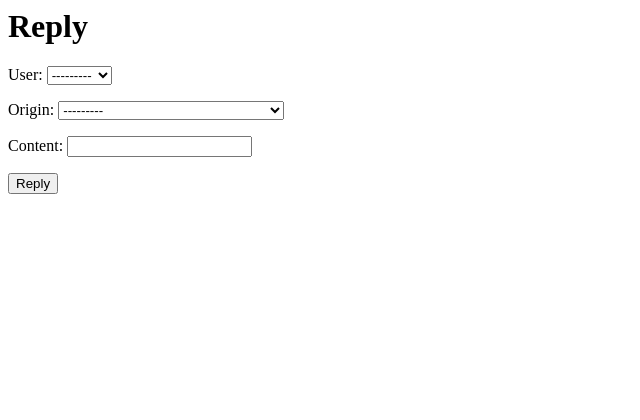
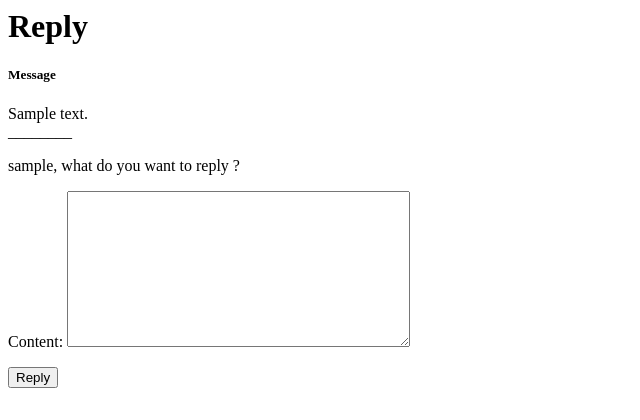
Before and after one commit to ReiNula/django-social-media, a Django app: page /reply/1/ in a window 1280 px wide. Shown: the top 420 px of the page, without its empty margins (0-640 px from the left). Run offline with Django 4.2, Linux system fonts and the light colour scheme; a user stored in the database is signed in; tables that the repository leaves empty hold one stand-in row (values such as "Sample post").

Commit message:
Reply feature

```diff
--- a/socialmedia/forms.py
+++ b/socialmedia/forms.py
@@ -36,7 +36,12 @@ class ReplyForm(forms.ModelForm):
 
     class Meta:
         model = Message
-        fields = ('user', 'origin', 'content')
+        # fields = ('user', 'origin', 'content')
+        fields = ('content',)
+
+        widgets = {
+            'content': forms.Textarea(attrs={'class': 'form-control'}),
+        }
 
 
 class LikeForm(forms.ModelForm):
--- a/socialmedia/templates/socialmedia/index.html
+++ b/socialmedia/templates/socialmedia/index.html
@@ -8,6 +8,7 @@
 {% if user.is_authenticated %}
     <p>Welcome, {{ user.username }}. Thanks for logging in.</p>
     <a href="{% url 'new_message' %}">New message</a>
+
 
     <h1>Last messages</h1>
     <!-- Messages from authenticated user (ignore replies) -->
@@ -33,6 +34,10 @@
         <a href="{% url 'profile' message.user.username %}">{{ message.user.username }}</a>
         {{ message.publication_date }}
         <p>{{ message.content }}</p>
+        <a href="{% url 'message_detail' message.id %}">Detail</a>
+        <br>
+        <a href="{% url 'reply' message.id %}">Reply</a> - Like - Republish
+        <br>
         ______________________
       </ul>
     {% endfor %}
--- a/socialmedia/templates/socialmedia/reply.html
+++ b/socialmedia/templates/socialmedia/reply.html
@@ -4,6 +4,11 @@
 
 {% block content %}
     <h1>Reply</h1>
+    <h5>Message</h5>
+    {{ message_content.content }}
+    <br>________
+    <br>
+    <p>{{ user.username }}, what do you want to reply ?</p>
     <form method="POST">
         {% csrf_token %}
         {{form.as_p}}
--- a/socialmedia/views.py
+++ b/socialmedia/views.py
@@ -1,3 +1,4 @@
+from audioop import reverse
 from re import template
 from django.shortcuts import render, get_object_or_404, redirect
 from django.http import HttpResponse
@@ -6,7 +7,8 @@ from django.contrib.auth import views as auth_views
 from django.contrib import messages
 
 from django.urls import reverse_lazy
-from django.views.generic import View, CreateView, DetailView, ListView
+from django.views.generic import View, CreateView, DetailView, ListView, FormView
+from django.views.generic.detail import SingleObjectMixin
 
 from .forms import AddMessageForm, LikeForm, ReplyForm, RetweetForm, RegistrationForm
 from .models import Hashtag, HashtagContent, Like, Message, Subscription, User
@@ -138,8 +140,8 @@ class RetweetView(CreateView):
 
 
 class ReplyView(CreateView):
+    model = Message
     form_class = ReplyForm
-    success_url = reverse_lazy('home')
     template_name = 'socialmedia/reply.html'
 
     def dispatch(self, request, *args, **kwargs):
@@ -147,6 +149,18 @@ class ReplyView(CreateView):
             return redirect('login')
 
         return super().dispatch(request, *args, **kwargs)
+
+    def form_valid(self, form):
+        form.instance.user = self.request.user
+        form.instance.origin = Message.objects.filter(id=self.kwargs['pk']).first()
+        return super().form_valid(form)
+
+    def get_context_data(self, **kwargs):
+        context = super().get_context_data(**kwargs)
+        context['message_content'] = Message.objects.filter(id=self.kwargs['pk']).first()
+        return context
+
+    success_url = reverse_lazy('home')
 
 
 class LikeView(CreateView):
```
Also changed, not shown: socialmedia/templates/socialmedia/message_detail.html (+7 -0 lines).
